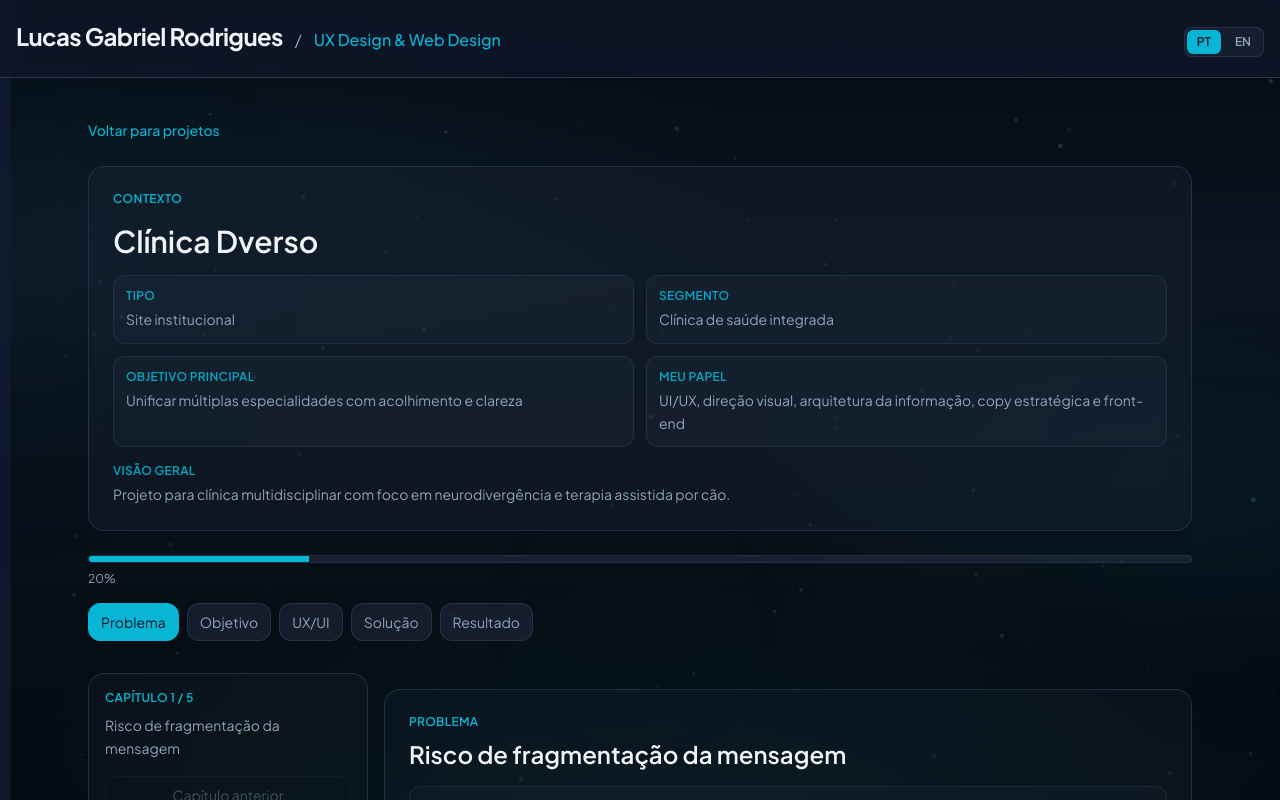
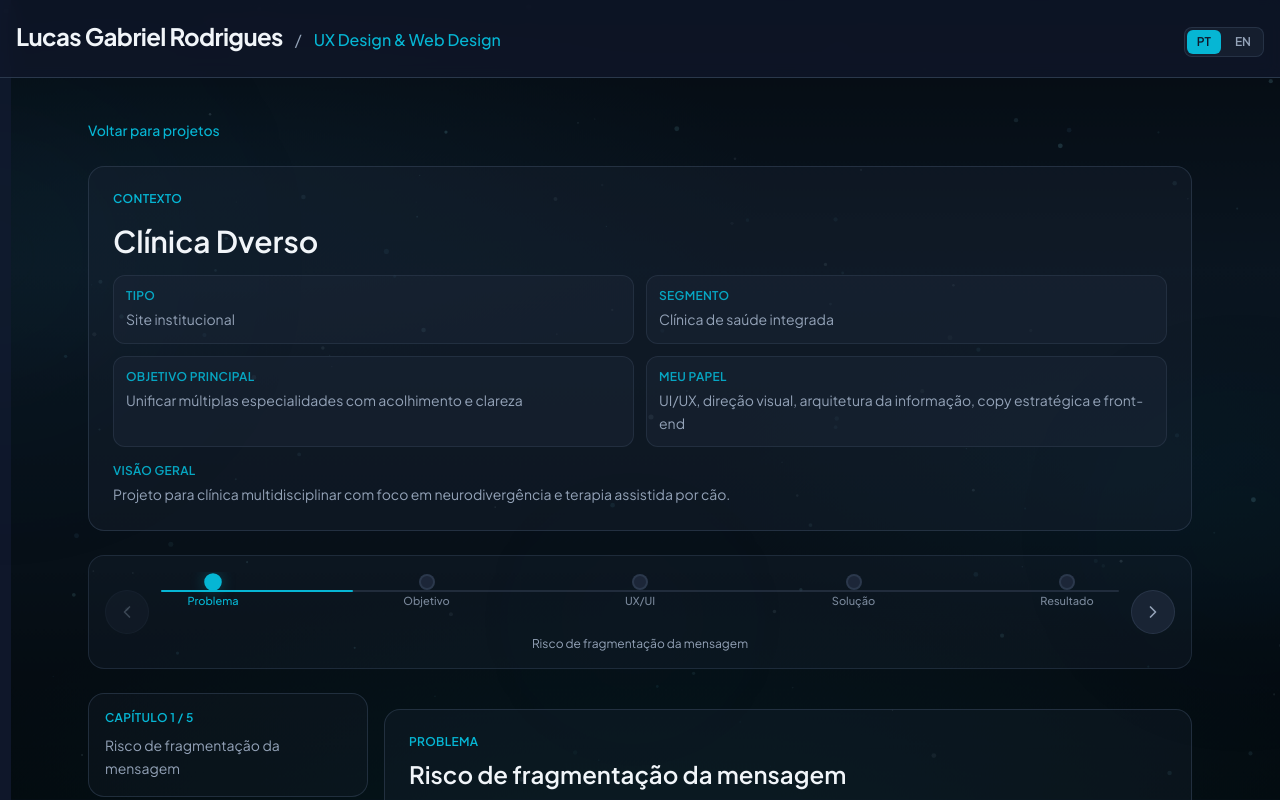
Before and after one commit to VS-LGR/LGR-Design, a Next.js app: page /cases/clinica-dverso in a window 1280 px wide. Shown: the top 800 px of the page. Built offline with nearby package versions, Linux system fonts and the light colour scheme.

Commit message:
4° Commit -> Fix resolução

```diff
--- a/src/components/case-study/CaseDeck.tsx
+++ b/src/components/case-study/CaseDeck.tsx
@@ -4,9 +4,8 @@ import { useMemo, useState, useEffect, useRef } from "react";
 import Link from "next/link";
 import type { Project } from "@/types";
 import type { UiMessages } from "@/lib/i18n/messages";
-import { ChapterRail } from "./ChapterRail";
 import { ChapterSection } from "./ChapterSection";
-import { CaseProgress } from "./CaseProgress";
+import { ChapterTrack } from "./ChapterTrack";
 import { CasePreviewStep } from "./CasePreviewStep";
 
 interface CaseDeckProps {
@@ -102,19 +101,12 @@ export function CaseDeck({ project, t }: CaseDeckProps) {
         ) : null}
       </header>
 
-      <div className="space-y-4">
-        <CaseProgress
-          current={activeChapter}
-          total={chapters.length}
-          label={t.caseDeck.progressAria}
-        />
-        <ChapterRail
-          chapters={chapters}
-          activeIndex={activeChapter}
-          onSelect={setActiveChapter}
-          ariaLabel={t.caseDeck.chapterNavAria}
-        />
-      </div>
+      <ChapterTrack
+        chapters={chapters}
+        activeIndex={activeChapter}
+        onSelect={setActiveChapter}
+        t={t}
+      />
 
       <section className="grid grid-cols-1 xl:grid-cols-[280px_1fr] gap-4 items-start">
         <aside className="rounded-2xl border border-border-dark/60 bg-surface/20 p-4 sticky top-20">
@@ -124,27 +116,7 @@ export function CaseDeck({ project, t }: CaseDeckProps) {
           <p className="text-sm text-muted mt-2 leading-relaxed">
             {active?.title ?? project.description}
           </p>
-          <div className="mt-4 flex flex-col gap-2">
-            <button
-              type="button"
-              onClick={() => setActiveChapter((prev) => Math.max(prev - 1, 0))}
-              disabled={activeChapter === 0}
-              className="px-3 py-2 rounded-xl text-sm border border-border-dark/60 text-muted enabled:hover:text-primary enabled:hover:border-accent/40 disabled:opacity-40 focus-ring"
-            >
-              {t.caseDeck.previousChapter}
-            </button>
-            <button
-              type="button"
-              onClick={() =>
-                setActiveChapter((prev) => Math.min(prev + 1, chapters.length - 1))
-              }
-              disabled={activeChapter >= chapters.length - 1}
-              className="px-3 py-2 rounded-xl text-sm border border-border-dark/60 text-muted enabled:hover:text-primary enabled:hover:border-accent/40 disabled:opacity-40 focus-ring"
-            >
-              {t.caseDeck.nextChapter}
-            </button>
-          </div>
-          <p className="mt-3 text-xs text-muted xl:hidden">{t.caseDeck.swipeHint}</p>
+          <p className="mt-4 text-xs text-muted xl:hidden">{t.caseDeck.swipeHint}</p>
         </aside>
         <div
           className="space-y-4"
--- a/src/components/case-study/CaseProgress.tsx
+++ /dev/null
@@ -1,24 +0,0 @@
-"use client";
-
-interface CaseProgressProps {
-  current: number;
-  total: number;
-  label: string;
-}
-
-export function CaseProgress({ current, total, label }: CaseProgressProps) {
-  const safeTotal = Math.max(1, total);
-  const percentage = Math.round(((current + 1) / safeTotal) * 100);
-
-  return (
-    <div className="w-full" aria-label={label}>
-      <div className="h-2 rounded-full bg-surface/70 border border-border-dark/50 overflow-hidden">
-        <div
-          className="h-full bg-accent transition-all duration-300"
-          style={{ width: `${percentage}%` }}
-        />
-      </div>
-      <p className="mt-2 text-xs text-muted">{percentage}%</p>
-    </div>
-  );
-}
--- a/src/components/case-study/ChapterRail.tsx
+++ /dev/null
@@ -1,43 +0,0 @@
-"use client";
-
-import type { CaseStudyChapter } from "@/types";
-
-interface ChapterRailProps {
-  chapters: CaseStudyChapter[];
-  activeIndex: number;
-  onSelect: (index: number) => void;
-  ariaLabel: string;
-}
-
-export function ChapterRail({
-  chapters,
-  activeIndex,
-  onSelect,
-  ariaLabel,
-}: ChapterRailProps) {
-  return (
-    <nav aria-label={ariaLabel} className="overflow-x-auto pb-2">
-      <ol className="flex items-center gap-2 min-w-max">
-        {chapters.map((chapter, index) => {
-          const isActive = index === activeIndex;
-          return (
-            <li key={chapter.id}>
-              <button
-                type="button"
-                onClick={() => onSelect(index)}
-                aria-current={isActive ? "step" : undefined}
-                className={`px-3 py-2 rounded-xl text-sm border transition-colors focus-ring ${
-                  isActive
-                    ? "bg-accent text-dark border-accent"
-                    : "bg-surface/60 border-border-dark/60 text-muted hover:text-primary hover:border-accent/40"
-                }`}
-              >
-                {chapter.label}
-              </button>
-            </li>
-          );
-        })}
-      </ol>
-    </nav>
-  );
-}
--- /dev/null
+++ b/src/components/case-study/ChapterTrack.tsx
@@ -0,0 +1,181 @@
+"use client";
+
+import { useEffect, useRef } from "react";
+import type { CaseStudyChapter } from "@/types";
+import type { UiMessages } from "@/lib/i18n/messages";
+
+interface ChapterTrackProps {
+  chapters: CaseStudyChapter[];
+  activeIndex: number;
+  onSelect: (index: number) => void;
+  t: UiMessages;
+}
+
+function ChevronLeft() {
+  return (
+    <svg
+      width="20"
+      height="20"
+      viewBox="0 0 24 24"
+      fill="none"
+      stroke="currentColor"
+      strokeWidth="2"
+      strokeLinecap="round"
+      strokeLinejoin="round"
+      aria-hidden
+    >
+      <path d="M15 18l-6-6 6-6" />
+    </svg>
+  );
+}
+
+function ChevronRight() {
+  return (
+    <svg
+      width="20"
+      height="20"
+      viewBox="0 0 24 24"
+      fill="none"
+      stroke="currentColor"
+      strokeWidth="2"
+      strokeLinecap="round"
+      strokeLinejoin="round"
+      aria-hidden
+    >
+      <path d="M9 18l6-6-6-6" />
+    </svg>
+  );
+}
+
+export function ChapterTrack({
+  chapters,
+  activeIndex,
+  onSelect,
+  t,
+}: ChapterTrackProps) {
+  const itemRefs = useRef<(HTMLLIElement | null)[]>([]);
+  const n = chapters.length;
+  const safeN = Math.max(1, n);
+
+  /** Progressão clara: etapa atual incluída (1/N … N/N). */
+  const fillPercent = ((activeIndex + 1) / safeN) * 100;
+
+  useEffect(() => {
+    const el = itemRefs.current[activeIndex];
+    if (!el) return;
+    el.scrollIntoView({
+      inline: "center",
+      block: "nearest",
+      behavior: "smooth",
+    });
+  }, [activeIndex]);
+
+  if (n === 0) {
+    return null;
+  }
+
+  const canPrev = activeIndex > 0;
+  const canNext = activeIndex < n - 1;
+
+  return (
+    <div
+      className="rounded-2xl border border-border-dark/50 bg-surface/25 p-3 md:p-4"
+      aria-label={t.caseDeck.progressAria}
+    >
+      <div className="flex items-stretch gap-2 md:gap-3">
+        <button
+          type="button"
+          onClick={() => onSelect(Math.max(0, activeIndex - 1))}
+          disabled={!canPrev}
+          aria-label={t.caseDeck.previousChapter}
+          className="chapter-track-chevron flex-shrink-0 self-center w-10 h-10 md:w-11 md:h-11 rounded-full border border-border-dark/60 bg-surface/80 text-muted flex items-center justify-center transition-all duration-200 enabled:hover:border-accent/45 enabled:hover:text-accent enabled:hover:bg-accent/10 disabled:opacity-35 disabled:cursor-not-allowed focus-ring"
+        >
+          <ChevronLeft />
+        </button>
+
+        <div className="flex-1 min-w-0 flex flex-col gap-2">
+          <nav
+            aria-label={t.caseDeck.chapterNavAria}
+            className="overflow-x-auto scrollbar-hide pb-1"
+          >
+            <div className="relative min-w-[min(100%,280px)] px-1">
+              <div
+                className="absolute left-0 right-0 top-[18px] h-0.5 rounded-full bg-border-dark/55 z-0"
+                aria-hidden
+              />
+              <div
+                className="chapter-track-fill absolute left-0 top-[18px] h-0.5 rounded-full bg-accent z-0"
+                style={{ width: `${fillPercent}%` }}
+                aria-hidden
+              />
+
+              <ol className="relative z-10 flex justify-between items-start gap-0 list-none m-0 p-0 min-h-[52px]">
+                {chapters.map((chapter, index) => {
+                  const isActive = index === activeIndex;
+                  const isDone = index < activeIndex;
+                  return (
+                    <li
+                      key={chapter.id}
+                      ref={(el) => {
+                        itemRefs.current[index] = el;
+                      }}
+                      className="flex flex-col items-center flex-1 min-w-[3rem] max-w-[6rem]"
+                    >
+                      <button
+                        type="button"
+                        onClick={() => onSelect(index)}
+                        title={chapter.title}
+                        aria-current={isActive ? "step" : undefined}
+                        className={`chapter-track-node flex flex-col items-center gap-1 focus-ring rounded-xl px-1 py-0.5 w-full ${
+                          isActive ? "chapter-track-node--active" : ""
+                        }`}
+                      >
+                        <span
+                          className={`
+                            chapter-track-dot flex-shrink-0 w-3.5 h-3.5 md:w-4 md:h-4 rounded-full border-2 transition-all duration-200
+                            ${
+                              isActive
+                                ? "bg-accent border-accent shadow-[0_0_14px_-2px_rgba(6,182,212,0.55)]"
+                                : isDone
+                                  ? "bg-accent/45 border-accent/60"
+                                  : "bg-surface/90 border-border-dark/70"
+                            }
+                          `}
+                        />
+                        <span
+                          className={`text-[10px] md:text-[11px] font-medium text-center leading-tight line-clamp-2 transition-colors duration-200 ${
+                            isActive
+                              ? "text-accent"
+                              : isDone
+                                ? "text-muted"
+                                : "text-muted/80"
+                          }`}
+                        >
+                          {chapter.label}
+                        </span>
+                      </button>
+                    </li>
+                  );
+                })}
+              </ol>
+            </div>
+          </nav>
+
+          <p className="text-center text-xs text-muted px-1 line-clamp-2">
+            {chapters[activeIndex]?.title ?? ""}
+          </p>
+        </div>
+
+        <button
+          type="button"
+          onClick={() => onSelect(Math.min(n - 1, activeIndex + 1))}
+          disabled={!canNext}
+          aria-label={t.caseDeck.nextChapter}
+          className="chapter-track-chevron flex-shrink-0 self-center w-10 h-10 md:w-11 md:h-11 rounded-full border border-border-dark/60 bg-surface/80 text-muted flex items-center justify-center transition-all duration-200 enabled:hover:border-accent/45 enabled:hover:text-accent enabled:hover:bg-accent/10 disabled:opacity-35 disabled:cursor-not-allowed focus-ring"
+        >
+          <ChevronRight />
+        </button>
+      </div>
+    </div>
+  );
+}
--- a/src/styles/globals.css
+++ b/src/styles/globals.css
@@ -283,6 +283,14 @@
   }
 }
 
+.chapter-track-fill {
+  transition: width 0.35s cubic-bezier(0.22, 1, 0.36, 1);
+}
+
+.chapter-track-node--active .chapter-track-dot {
+  transform: scale(1.1);
+}
+
 /* Stagger children */
 .stagger-children > * {
   opacity: 0;
@@ -310,4 +318,13 @@
   .animated-bg-gradient {
     animation: none !important;
   }
+  .chapter-track-fill {
+    transition: none;
+  }
+  .chapter-track-node--active .chapter-track-dot {
+    transform: none;
+  }
+  .chapter-track-chevron {
+    transition: none !important;
+  }
 }
```
